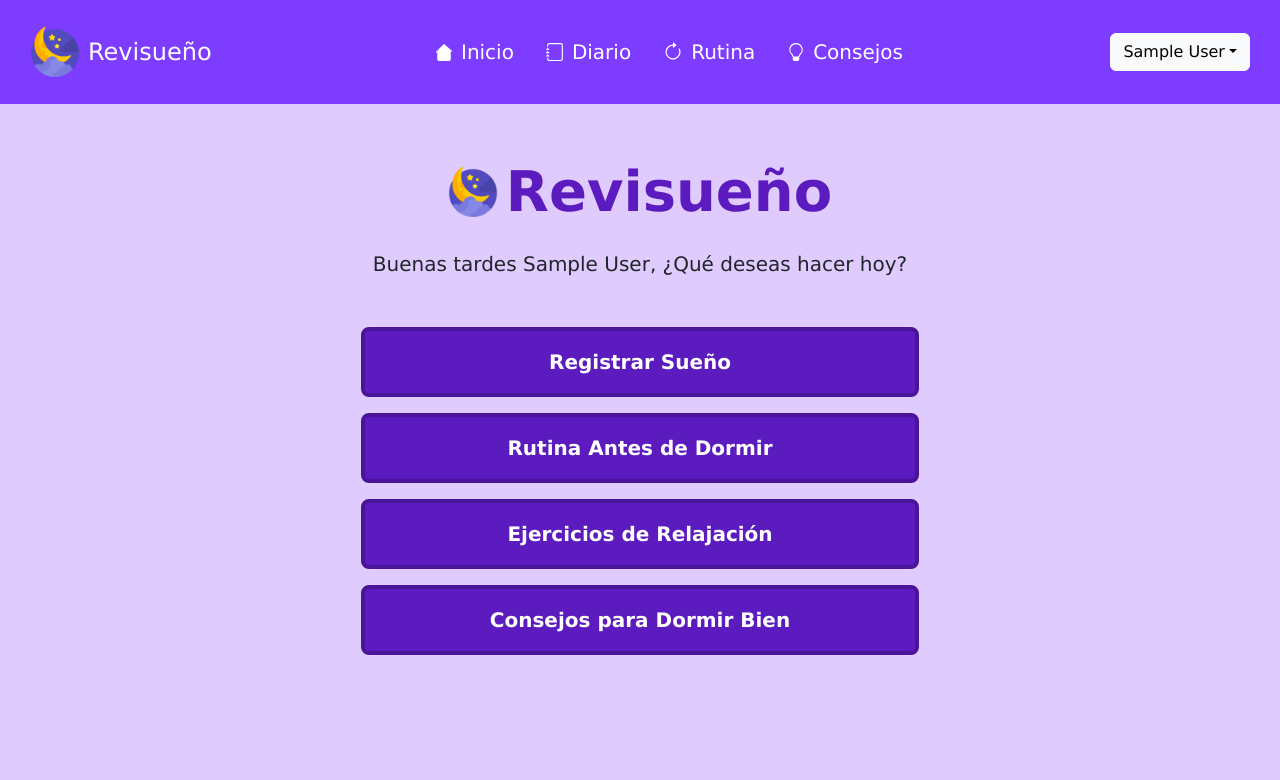
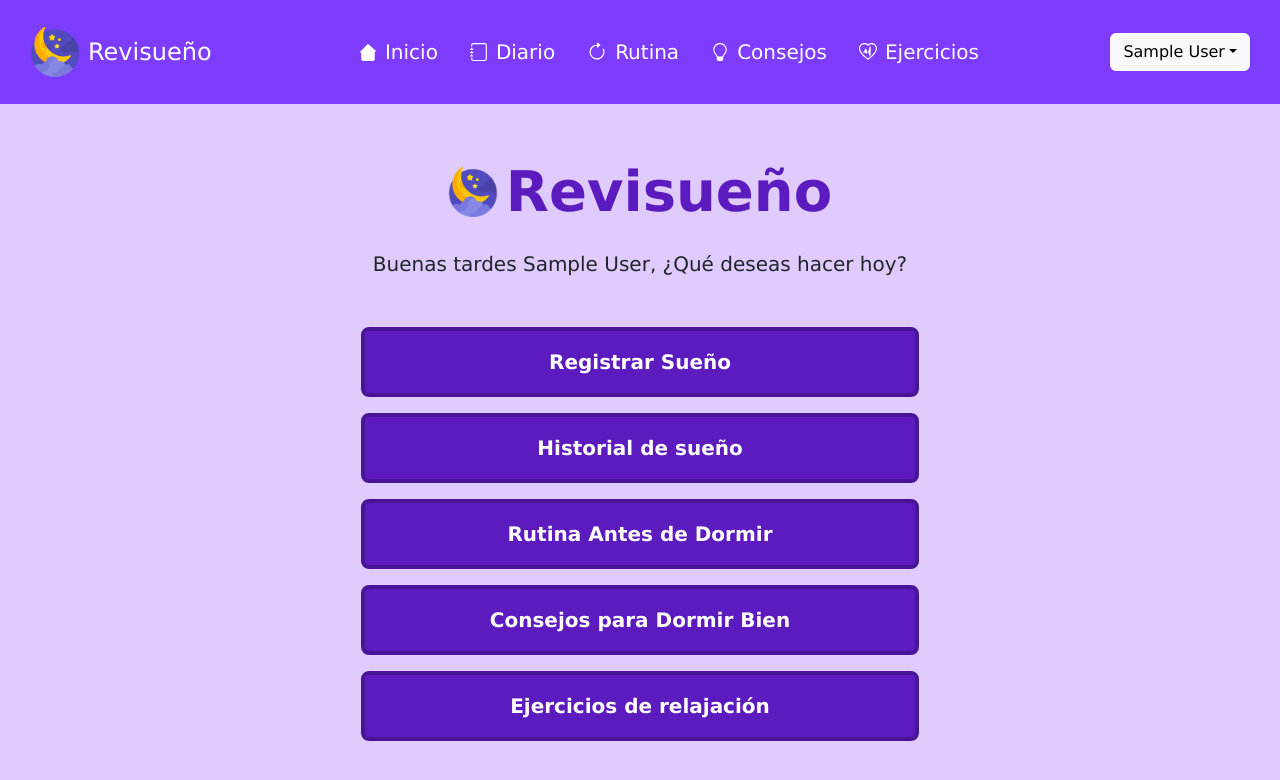
Before and after one commit to dareyesos15/revisueno, a React (Vite) app in the folder frontend/: page /start in a window 1280 px wide. Shown: the top 780 px of the page. Built offline with nearby package versions, Linux system fonts and the light colour scheme; no server answers; sample sign-in values are in the browser's storage.

Commit message:
feat: se agrega el componente Exercise para los ejercicios de relajación

```diff
--- a/frontend/src/App.jsx
+++ b/frontend/src/App.jsx
@@ -9,6 +9,7 @@ import SleepRoutines from "./components/SleepRoutines"
 import SleepDiary from "./components/SleepDiary"
 import AdviceList from "./components/AdviceList"
 import UserEdit from "./components/user/UserEdit"
+import Exercise from "./components/Exercise"
 import { getUsers } from "./services/api"
 
 import "./styles/App.css"
@@ -91,6 +92,7 @@ function App() {
         <Route path="/routines" element={currentUser ? <SleepRoutines currentUser={currentUser} /> : <Navigate to="/select" />} />
         <Route path="/diary" element={currentUser ? <SleepDiary currentUser={currentUser} /> : <Navigate to="/select" />} />
         <Route path="/advice" element={currentUser ? <AdviceList /> : <Navigate to="/select" />} />
+        <Route path="/exercise" element={currentUser ? <Exercise /> : <Navigate to="/select" />} />
         <Route path="/userEdit" element={currentUser ? <UserEdit currentUser={currentUser} setCurrentUser={setCurrentUser} /> : <Navigate to="/select" />} />
 
         {/* Redirección por defecto */}
--- /dev/null
+++ b/frontend/src/components/Exercise.jsx
@@ -0,0 +1,67 @@
+import React, { useEffect, useState } from "react"
+import { getExercises } from "../services/api"
+
+function Exercise() {
+  const [exercises, setExercises] = useState([])
+  const [loading, setLoading] = useState(true)
+
+  useEffect(() => {
+    const loadExercises = async () => {
+      try {
+        const data = await getExercises()
+        setExercises(data)
+      } catch (error) {
+        console.error("Error cargando ejercicios:", error)
+      } finally {
+        setLoading(false)
+      }
+    }
+    loadExercises()
+  }, [])
+
+  return (
+    <div className="container mt-5">
+      <h1 className="main-color mb-4">🧘 Ejercicios para Dormir Mejor</h1>
+
+      {loading ? (
+        <p className="text-center">⏳ Cargando ejercicios...</p>
+      ) : exercises.length > 0 ? (
+        <div className="row">
+          {exercises.map((e) => (
+            <div className="col-md-6 col-lg-4 mb-4" key={e.id}>
+              <div className="card h-100 shadow-sm">
+                {e.media_url && (
+                  <>
+                    {e.media_url.endsWith(".mp4") ? (
+                      <video className="card-img-top" controls>
+                        <source src={e.media_url} type="video/mp4" />
+                        Tu navegador no soporta videos.
+                      </video>
+                    ) : (
+                      <img
+                        src={e.media_url}
+                        alt={e.nombre}
+                        className="card-img-top"
+                      />
+                    )}
+                  </>
+                )}
+                <div className="card-body d-flex flex-column">
+                  <h5 className="card-title">{e.nombre}</h5>
+                  <p className="card-text">{e.descripcion}</p>
+                  <p className="text-muted mt-auto">
+                    ⏱️ Duración: {e.duracion} minutos
+                  </p>
+                </div>
+              </div>
+            </div>
+          ))}
+        </div>
+      ) : (
+        <p className="text-center">⚠️ No hay ejercicios disponibles.</p>
+      )}
+    </div>
+  )
+}
+
+export default Exercise
--- a/frontend/src/components/Navbar.jsx
+++ b/frontend/src/components/Navbar.jsx
@@ -81,6 +81,18 @@ function Navbar({ currentUser, setCurrentUser }) {
 
               <span>Consejos</span>
             </Link>
+
+            <Link
+              to="/exercise"
+              className="btn btn-link nav-link text-white fs-5 d-flex align-items-center justify-content-center gap-2 mx-3"
+            >
+              <svg xmlns="http://www.w3.org/2000/svg" width="18" height="18" fill="currentColor" className="bi bi-heart-pulse" viewBox="0 0 16 16">
+                <path d="m8 2.748-.717-.737C5.6.281 2.514.878 1.4 3.053c-.523 1.023-.641 2.5.314 4.385.92 1.815 2.834 3.989 6.286 6.357 3.452-2.368 5.365-4.542 6.286-6.357.955-1.886.838-3.362.314-4.385C13.486.878 10.4.28 8.717 2.01zM8 15C-7.333 4.868 3.279-3.04 7.824 1.143c.06.055.119.112.176.171a3.12 3.12 0 0 1 .176-.17C12.72-3.042 23.333 4.867 8 15" />
+                <path d="M10.464 3.314a.5.5 0 0 0-.945.049L7.921 8.956 6.464 5.314a.5.5 0 0 0-.945-.049l-1.805 3.41.566.3.227-.431.945.049L6.464 9.79l1.18-2.459L9.45 11.29l.227.432.566-.3z" />
+              </svg>
+
+              <span>Ejercicios</span>
+            </Link>
           </div>
 
           {/* DERECHA: Dropdown de usuario */}
--- a/frontend/src/components/Start.jsx
+++ b/frontend/src/components/Start.jsx
@@ -25,6 +25,7 @@ function Start({ currentUser }) {
       {/* Logo + título en la misma línea */}
       <div className="d-flex justify-content-center align-items-center mb-4">
         <img className="logo me-2" src={Moon} alt="moon" />
+
         <h1 className="main-color display-4 m-0">Revisueño</h1>
       </div>
 
@@ -37,14 +38,21 @@ function Start({ currentUser }) {
         <button className="btn main-color btn-lg" onClick={() => navigate("/diary")}>
           Registrar Sueño
         </button>
+
+        <button className="btn main-color btn-lg" onClick={() => navigate("/diary")}>
+          Historial de sueño
+        </button>
+
         <button className="btn main-color btn-lg" onClick={() => navigate("/routines")}>
           Rutina Antes de Dormir
         </button>
-        <button className="btn main-color btn-lg" onClick={() => navigate("/exercises")}>
-          Ejercicios de Relajación
-        </button>
+
         <button className="btn main-color btn-lg" onClick={() => navigate("/advice")}>
           Consejos para Dormir Bien
+        </button>
+
+        <button className="btn main-color btn-lg" onClick={() => navigate("/exercise")}>
+          Ejercicios de relajación
         </button>
       </div>
     </div>
```
